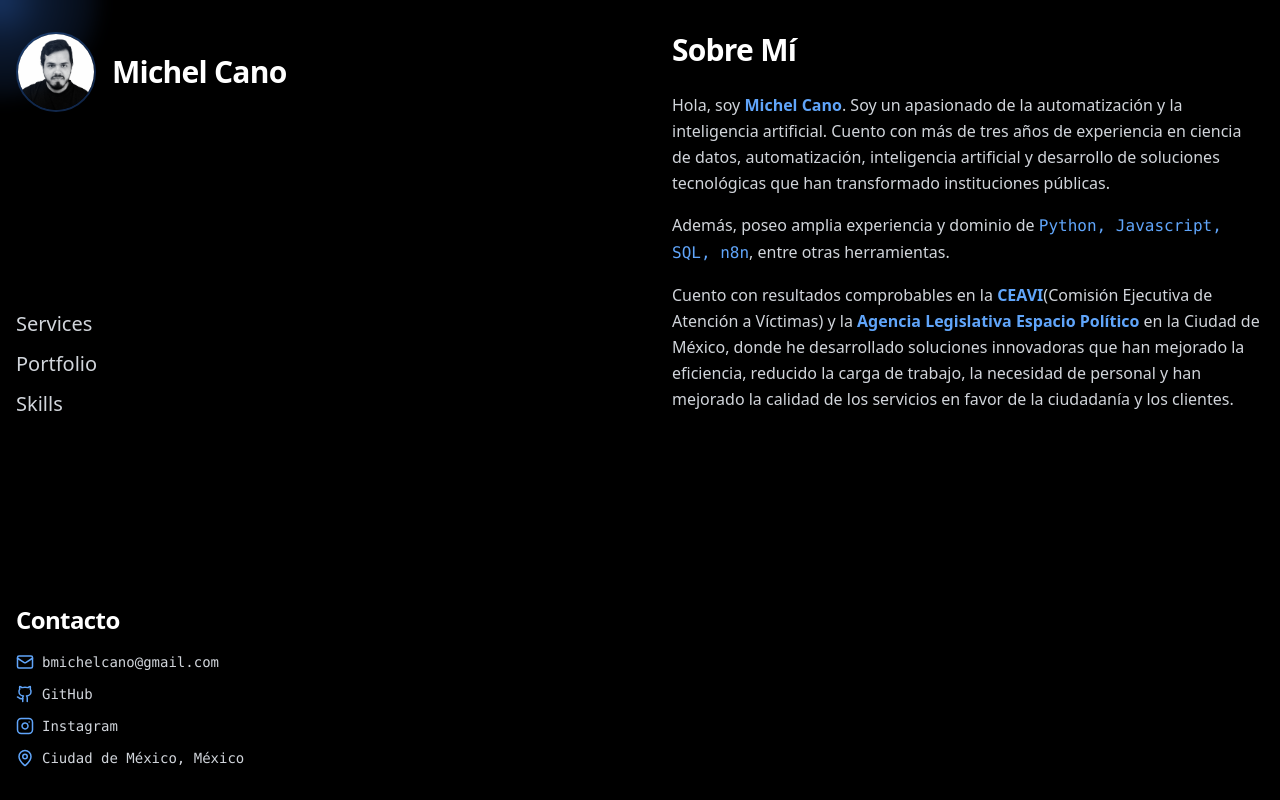
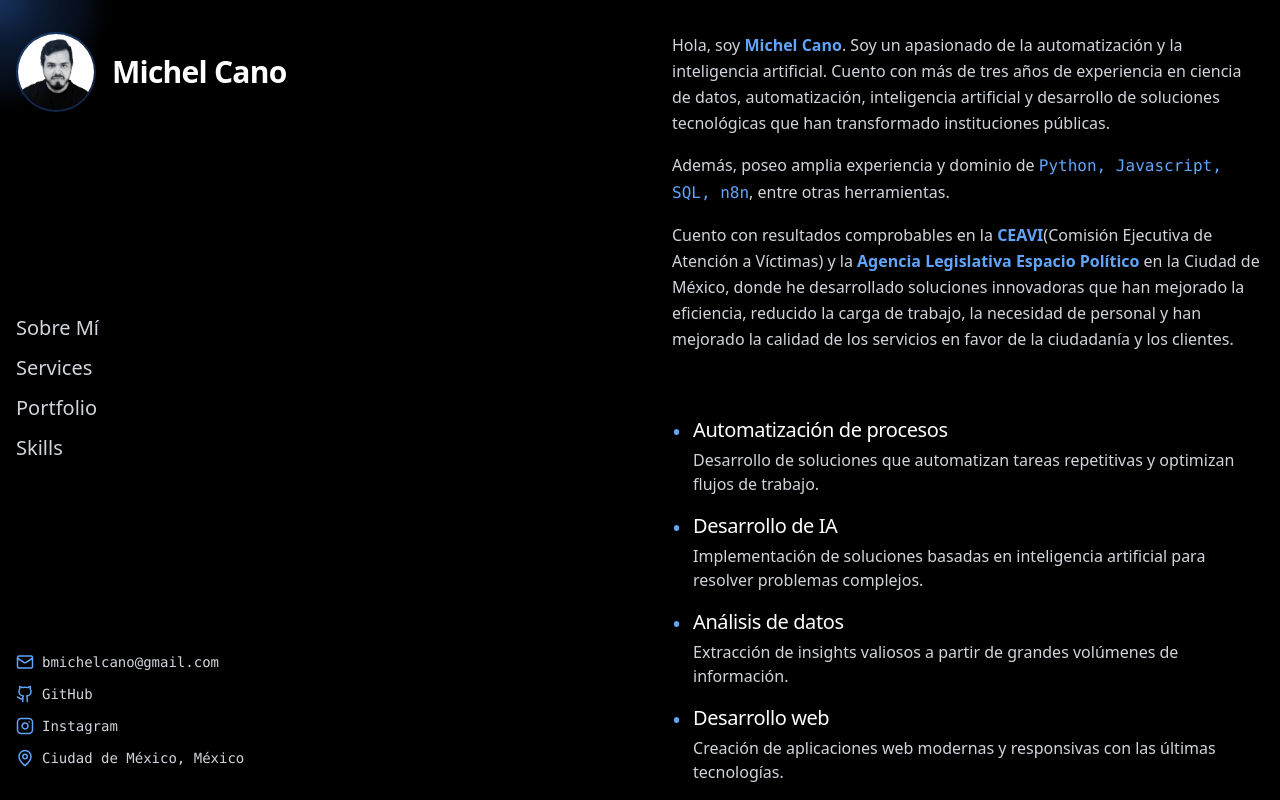
Before and after one commit to lehcimhdz/sitio_web_personal, a Next.js app: page / in a window 1280 px wide. Built offline with nearby package versions, Linux system fonts and the light colour scheme.

Commit message:
se eliminan títulos de la página

```diff
--- a/src/components/SinglePageLayout.tsx
+++ b/src/components/SinglePageLayout.tsx
@@ -3,8 +3,20 @@
 import { motion } from 'framer-motion';
 import Image from 'next/image';
 import { Mail, Github, Instagram, MapPin } from 'lucide-react';
+import { useRef } from 'react';
 
 const SinglePageLayout = () => {
+  const aboutRef = useRef<HTMLDivElement>(null);
+  const servicesRef = useRef<HTMLDivElement>(null);
+  const portfolioRef = useRef<HTMLDivElement>(null);
+  const skillsRef = useRef<HTMLDivElement>(null);
+
+  const scrollToSection = (ref: React.RefObject<HTMLDivElement>) => {
+    if (ref.current) {
+      ref.current.scrollIntoView({ behavior: 'smooth' });
+    }
+  };
+
   return (
     <div className="h-screen w-screen flex items-center justify-center bg-black">
       <div className="container mx-auto px-4 h-full flex items-center">
@@ -38,6 +50,16 @@ const SinglePageLayout = () => {
             <div className="my-auto py-8">
               <motion.a
                 href="#"
+                onClick={() => scrollToSection(aboutRef)}
+                className="block text-xl font-medium text-gray-300 hover:text-blue-400 transition-colors duration-300 mb-3"
+                whileHover={{ x: 3 }}
+              >
+                Sobre Mí
+              </motion.a>
+
+              <motion.a
+                href="#"
+                onClick={() => scrollToSection(servicesRef)}
                 className="block text-xl font-medium text-gray-300 hover:text-blue-400 transition-colors duration-300 mb-3"
                 whileHover={{ x: 3 }}
               >
@@ -46,6 +68,7 @@ const SinglePageLayout = () => {
 
               <motion.a
                 href="#"
+                onClick={() => scrollToSection(portfolioRef)}
                 className="block text-xl font-medium text-gray-300 hover:text-blue-400 transition-colors duration-300 mb-3"
                 whileHover={{ x: 3 }}
               >
@@ -54,6 +77,7 @@ const SinglePageLayout = () => {
 
               <motion.a
                 href="#"
+                onClick={() => scrollToSection(skillsRef)}
                 className="block text-xl font-medium text-gray-300 hover:text-blue-400 transition-colors duration-300 mb-3"
                 whileHover={{ x: 3 }}
               >
@@ -63,10 +87,6 @@ const SinglePageLayout = () => {
 
             {/* Contacto */}
             <div>
-              <h2 className="text-2xl font-semibold mb-4 text-white tracking-tight">
-                Contacto
-              </h2>
-
               <div className="flex flex-col gap-3">
                 <motion.a
                   href="mailto:bmichelcano@gmail.com"
@@ -110,17 +130,15 @@ const SinglePageLayout = () => {
             </div>
           </motion.div>
 
-          {/* Columna derecha - Sobre mí */}
+          {/* Columna derecha - Secciones */}
           <motion.div
             className="flex flex-col overflow-y-auto pl-4 h-full py-8 scrollbar-thin"
             initial={{ opacity: 0, x: 20 }}
             animate={{ opacity: 1, x: 0 }}
             transition={{ duration: 0.8, delay: 0.4 }}
           >
-            <h2 className="text-3xl font-semibold mb-6 text-white tracking-tight">
-              Sobre Mí
-            </h2>
-
+            {/* Sección Sobre Mí */}
+            <div ref={aboutRef} className="mb-16">
               <div className="space-y-4 text-gray-300 leading-relaxed">
                 <p>
                   Hola, soy <span className="text-blue-400 font-semibold">Michel Cano</span>.
@@ -151,6 +169,118 @@ const SinglePageLayout = () => {
                   de los servicios en favor de la ciudadanía y los clientes.
                 </p>
               </div>
+            </div>
+
+            {/* Sección Services */}
+            <div ref={servicesRef} className="mb-16">
+              <div className="space-y-4 text-gray-300">
+                <div className="flex items-start gap-3">
+                  <div className="text-blue-400 text-2xl">•</div>
+                  <div>
+                    <h3 className="text-xl font-medium text-white mb-1">Automatización de procesos</h3>
+                    <p>Desarrollo de soluciones que automatizan tareas repetitivas y optimizan flujos de trabajo.</p>
+                  </div>
+                </div>
+
+                <div className="flex items-start gap-3">
+                  <div className="text-blue-400 text-2xl">•</div>
+                  <div>
+                    <h3 className="text-xl font-medium text-white mb-1">Desarrollo de IA</h3>
+                    <p>Implementación de soluciones basadas en inteligencia artificial para resolver problemas complejos.</p>
+                  </div>
+                </div>
+
+                <div className="flex items-start gap-3">
+                  <div className="text-blue-400 text-2xl">•</div>
+                  <div>
+                    <h3 className="text-xl font-medium text-white mb-1">Análisis de datos</h3>
+                    <p>Extracción de insights valiosos a partir de grandes volúmenes de información.</p>
+                  </div>
+                </div>
+
+                <div className="flex items-start gap-3">
+                  <div className="text-blue-400 text-2xl">•</div>
+                  <div>
+                    <h3 className="text-xl font-medium text-white mb-1">Desarrollo web</h3>
+                    <p>Creación de aplicaciones web modernas y responsivas con las últimas tecnologías.</p>
+                  </div>
+                </div>
+              </div>
+            </div>
+
+            {/* Sección Portfolio */}
+            <div ref={portfolioRef} className="mb-16">
+              <div className="space-y-4 text-gray-300">
+                <div className="flex items-start gap-3">
+                  <div className="text-blue-400 text-2xl">•</div>
+                  <div>
+                    <h3 className="text-xl font-medium text-white mb-1">Sistema de atención CEAVI</h3>
+                    <p>Plataforma integral para la gestión de casos y seguimiento de víctimas.</p>
+                  </div>
+                </div>
+
+                <div className="flex items-start gap-3">
+                  <div className="text-blue-400 text-2xl">•</div>
+                  <div>
+                    <h3 className="text-xl font-medium text-white mb-1">Automatización Espacio Político</h3>
+                    <p>Sistema de monitoreo y análisis automatizado de información legislativa.</p>
+                  </div>
+                </div>
+
+                <div className="flex items-start gap-3">
+                  <div className="text-blue-400 text-2xl">•</div>
+                  <div>
+                    <h3 className="text-xl font-medium text-white mb-1">Análisis legislativo</h3>
+                    <p>Herramientas de procesamiento de lenguaje natural para análisis de iniciativas y dictámenes.</p>
+                  </div>
+                </div>
+              </div>
+            </div>
+
+            {/* Sección Skills */}
+            <div ref={skillsRef}>
+              <div className="grid grid-cols-2 gap-4 text-gray-300">
+                <div className="flex items-start gap-3">
+                  <div className="text-blue-400 text-2xl">•</div>
+                  <div>
+                    <h3 className="text-xl font-medium text-white mb-1">Python</h3>
+                    <p className="text-sm">Data Science, Automation, Web Scraping</p>
+                  </div>
+                </div>
+
+                <div className="flex items-start gap-3">
+                  <div className="text-blue-400 text-2xl">•</div>
+                  <div>
+                    <h3 className="text-xl font-medium text-white mb-1">JavaScript</h3>
+                    <p className="text-sm">React, Next.js, Node.js</p>
+                  </div>
+                </div>
+
+                <div className="flex items-start gap-3">
+                  <div className="text-blue-400 text-2xl">•</div>
+                  <div>
+                    <h3 className="text-xl font-medium text-white mb-1">SQL</h3>
+                    <p className="text-sm">PostgreSQL, MySQL, SQLite</p>
+                  </div>
+                </div>
+
+                <div className="flex items-start gap-3">
+                  <div className="text-blue-400 text-2xl">•</div>
+                  <div>
+                    <h3 className="text-xl font-medium text-white mb-1">n8n</h3>
+                    <p className="text-sm">Workflow Automation, API Integration</p>
+                  </div>
+                </div>
+
+                <div className="flex items-start gap-3">
+                  <div className="text-blue-400 text-2xl">•</div>
+                  <div>
+                    <h3 className="text-xl font-medium text-white mb-1">React/Next.js</h3>
+                    <p className="text-sm">Frontend Development, SSR, Static Sites</p>
+                  </div>
+                </div>
+              </div>
+            </div>
           </motion.div>
         </div>
       </div>
```
Lines whose indentation alone changed are shown as unchanged.
